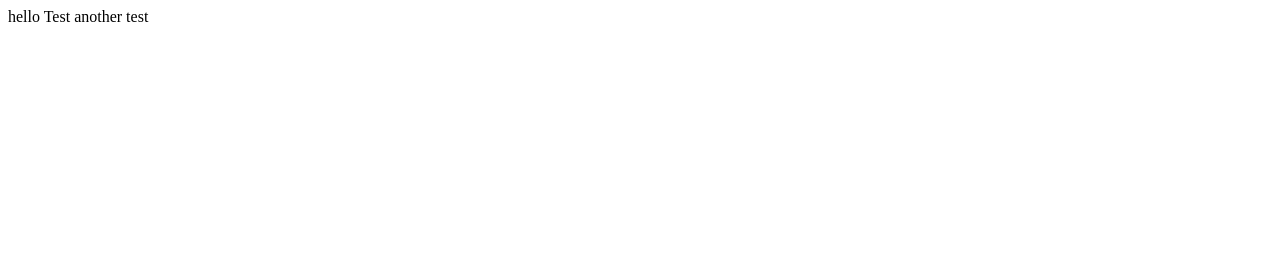
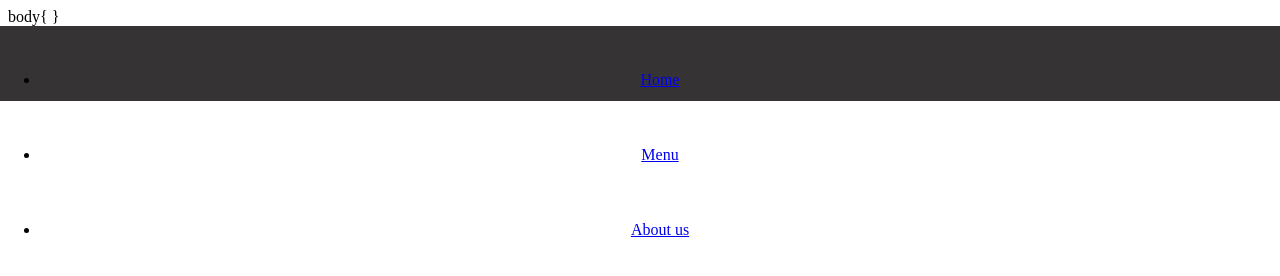
Before and after one commit to ldrcaisip/Tunaya.github.io, a plain HTML site: page index.html in a window 1280 px wide. Drawn offline with Linux system fonts and the light colour scheme.

Commit message:
testing nav bar

```diff
--- a/index.html
+++ b/index.html
@@ -2,17 +2,40 @@
 <html>
 <html lang="en">
 
-  <head>
+<head>
+
 	<meta charset="utf-8">
 	<title>Home page</title>
-  </head>
+
+</head>
+
+<style>
+	nav{
+			position: fixed;
+			left: 0;
+			width: 100%;
+			height: 75px;
+			background-color:#363334;
+			text-align:center;
+			line-height: 75px;
+		}
+
+</style>
+
+body{
+
+  <nav>
+
+    <ul>
+      <li><a href="https://www.youtube.com/watch?v=MtN1YnoL46Q">Home</a></li>
+      <li><a href="https://www.youtube.com/watch?v=MtN1YnoL46Q">Menu</a> </li>
+      <li><a href="https://www.youtube.com/watch?v=MtN1YnoL46Q">About us</a> </li>
+    </ul>
+
+  </nav>
 
 
-
-hello
-Test
-another test
-
+ }
 
 
 </html>
```
